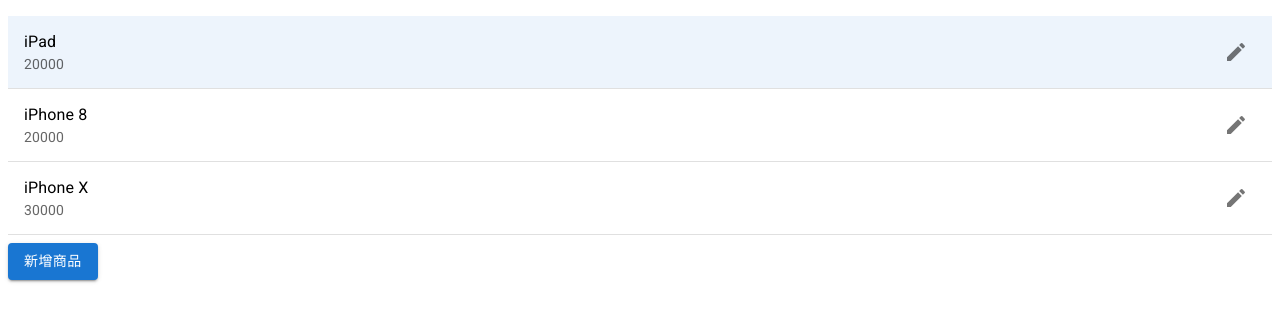
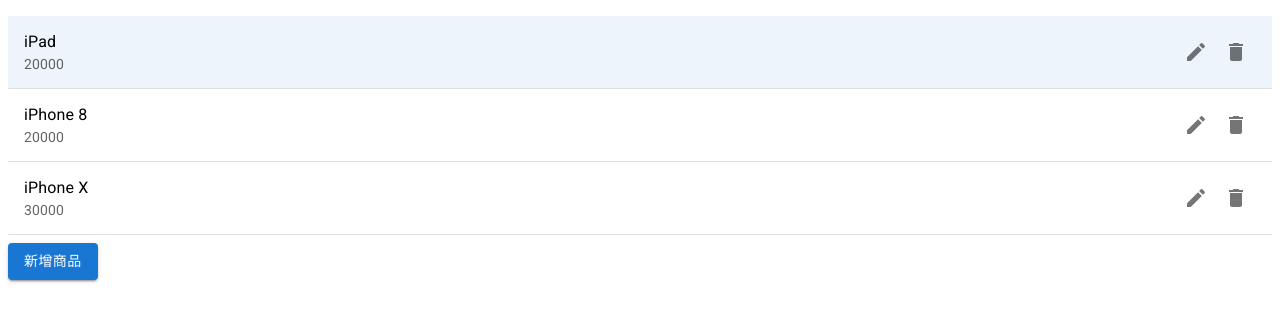
Before and after one commit to EnderWolf50/advanced-web, a Next.js app: page / in a window 1280 px wide. Shown: the top 322 px of the page. Built offline with nearby package versions, Linux system fonts and the light colour scheme.

Commit message:
feat: add delete product feature

```diff
--- a/components/product-list.tsx
+++ b/components/product-list.tsx
@@ -1,7 +1,7 @@
 "use client";
 
 import { ChangeEvent, useState } from "react";
-import { Edit } from "@mui/icons-material";
+import { Delete, Edit } from "@mui/icons-material";
 import {
   Button,
   Dialog,
@@ -59,6 +59,12 @@
     // 將該商品的資料填入 dialog 內的欄位
     setDialogProduct({ mode: "edit", idx, ...products[idx] });
   };
+
+  const handleDeleteClick = (idx: number) => {
+    // 使用 Array.filter 對照是否 "不為" 指定的 index，來過濾出新的陣列
+    // 相較於 Array.splice，Array.filter 不會影響原本的陣列，而是返回一個新的陣列
+    setProducts((prev) => prev.filter((_, i) => i !== idx));
+  };
   const handleDialogProductSubmit = () => {
     const { mode, idx, ...productInfo } = dialogProduct;
 
@@ -95,9 +101,14 @@
             divider
             disablePadding
             secondaryAction={
-              <IconButton onClick={() => handleEditClick(idx)}>
-                <Edit />
-              </IconButton>
+              <>
+                <IconButton onClick={() => handleEditClick(idx)}>
+                  <Edit />
+                </IconButton>
+                <IconButton onClick={() => handleDeleteClick(idx)}>
+                  <Delete />
+                </IconButton>
+              </>
             }
           >
             <ListItemButton
```
